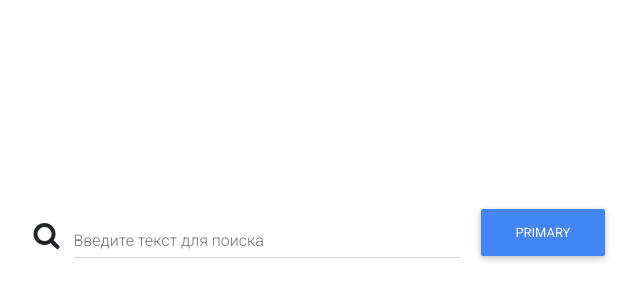
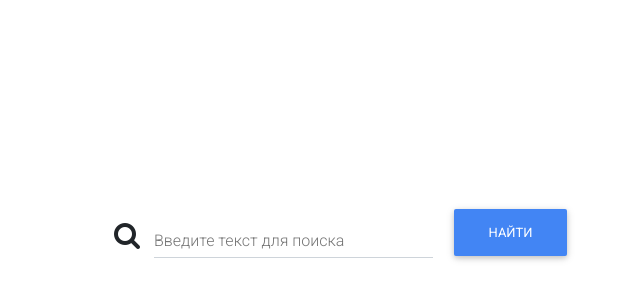
Before and after one commit to Neo55/stackoverflow-search-app, a React app: page / in a window 1280 px wide. Shown: the part 36-336 px from the top of the page, without its empty margins (279-919 px from the left). Built offline with nearby package versions, Linux system fonts and the light colour scheme.

Commit message:
new service

```diff
--- a/package.json
+++ b/package.json
@@ -44,6 +44,7 @@
     "webpack-dev-server": "^3.1.2"
   },
   "dependencies": {
+    "axios": "^0.18.0",
     "mdbootstrap": "^4.5.0",
     "mdbreact": "^4.2.0",
     "react-redux": "^5.0.7",
--- a/src/App.js
+++ b/src/App.js
@@ -1,9 +1,8 @@
 import React, { Component } from "react";
 import "./App.scss";
+import { connect } from "react-redux";
 import { Dropdown, DropdownToggle, DropdownMenu, DropdownItem } from "mdbreact";
 import MainSearchScreen from "./components/MainSearchScreen";
-
-const test = [4, 4, 4, 45, 45, 56];
 
 class App extends Component {
   constructor(props) {
@@ -22,25 +21,20 @@ class App extends Component {
   render() {
     return (
       <div className="row main-screen">
-        <div className="col-md-3"></div>
+        <div className="col-md-3" />
         <div className="col-md-6 main-search-screen">
-          <MainSearchScreen></MainSearchScreen></div>
-        <div className="col-md-3"></div>
+          <MainSearchScreen />
+        </div>
+        <div className="col-md-3" />
       </div>
-
-      //   <Dropdown isOpen={this.state.dropdownOpen} toggle={this.toggle}>
-      //     <DropdownToggle caret color="primary">
-      //       Material dropdown
-      //     </DropdownToggle>
-      //     <DropdownMenu>
-      //       <DropdownItem href="#">Action</DropdownItem>
-      //       <DropdownItem href="#">Another Action</DropdownItem>
-      //       <DropdownItem href="#">Something else here</DropdownItem>
-      //       <DropdownItem href="#">Something else here</DropdownItem>
-      //     </DropdownMenu>
-      //   </Dropdown>
     );
   }
 }
 
-export default App;
+function mapStateToProps(state) {
+  return {
+    currentScreen: state.searchQuestions.searchWindow
+  };
+}
+
+export default connect(mapStateToProps)(App);
--- a/src/components/search/SearchBox.js
+++ b/src/components/search/SearchBox.js
@@ -1,14 +1,41 @@
-import React, { Component } from 'react';
+import React, { Component } from "react";
 import { Input, Button } from "mdbreact";
-import './SearchBox.scss';
+import SearchService from "../../services/search";
+import "./SearchBox.scss";
 
 export default class SearchBox extends Component {
+  constructor(props) {
+    super(props);
+
+    this.getTestData = this.getTestData.bind(this);
+  }
+
+  getTestData() {
+    SearchService.getTestData();
+  }
+
   render() {
     return (
       <div className="row search-box">
-        <div className="col-md-8 "><Input label="Введите текст для поиска" icon="search" className="input search"/></div>
-        <div className="col-md-4 button search" ><Button color="primary" className="button search">Primary</Button></div>
+        <div className="col-md-8 ">
+          <Input
+            id="search-input"
+            label="Введите текст для поиска"
+            //label="Type you text here"
+            icon="search"
+            className="input search"
+          />
+        </div>
+        <div className="col-md-4 button search">
+          <Button
+            color="primary"
+            className="button search"
+            onClick={this.getTestData}
+          >
+            Найти
+          </Button>
+        </div>
       </div>
-    )
+    );
   }
 }
--- a/src/components/search/SearchBox.scss
+++ b/src/components/search/SearchBox.scss
@@ -1,4 +1,7 @@
 .row.search-box {
+  margin: auto;
+  width: 80%;
+
   padding: 15% 0;
 }
 
--- a/src/index.js
+++ b/src/index.js
@@ -1,16 +1,15 @@
 import React from "react";
 import ReactDOM from "react-dom";
 import App from "./App";
+import { Provider } from "react-redux";
+import { createStore } from "redux";
+import reducers from "./store/reducers";
 import "./index.scss";
 
-import { Provider } from "react-redux";
-import { createStore } from "redux";
-//import rootReducer from "./store/reducers";
-
-//const store = createStore(rootReducer);
+const store = createStore(reducers);
 
 ReactDOM.render(
-  <Provider>
+  <Provider store={store}>
     <App />
   </Provider>,
   document.getElementById("root")
--- /dev/null
+++ b/src/services/configuration.js
@@ -0,0 +1,8 @@
+var axios = require("axios");
+
+var axiosInstance = axios.create({
+  baseURL: "https://api.stackexchange.com/2.2/"
+  /* other custom settings */
+});
+
+module.exports = axiosInstance;
--- /dev/null
+++ b/src/services/search.js
@@ -0,0 +1,13 @@
+import axios from "axios";
+
+const configuration = require("./configuration");
+
+class SearchService {
+  getTestData() {
+    return configuration.get(
+      "search?((&site=stackoverflow&order=desc&sort=activity&intitle=extjs&filter=default"
+    );
+  }
+}
+
+export default new SearchService();
--- a/src/store/reducers.js
+++ b/src/store/reducers.js
@@ -0,0 +1,8 @@
+import { combineReducers } from "redux";
+import searchQuestions from "./searchQuestions/reducer";
+
+const reducers = combineReducers({
+  searchQuestions
+});
+
+export default reducers;
--- /dev/null
+++ b/src/store/searchQuestions/reducer.js
@@ -0,0 +1,7 @@
+const initialState = {
+  searchWindow: "main"
+};
+
+export default function searchQuestions(state = initialState) {
+  return state;
+}
```
Also changed, not shown: src/components/result/ResultScreen.js (added, +23 -0 lines), src/components/result/ResultScreen.scss (added), src/store/searchQuestions/actions.js (added), 1 other file (tests, documents, lock files or other folders).
